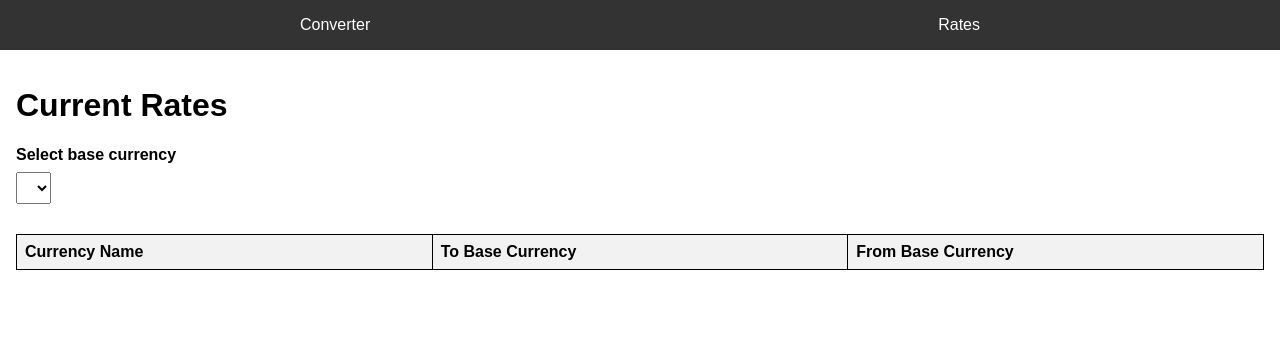
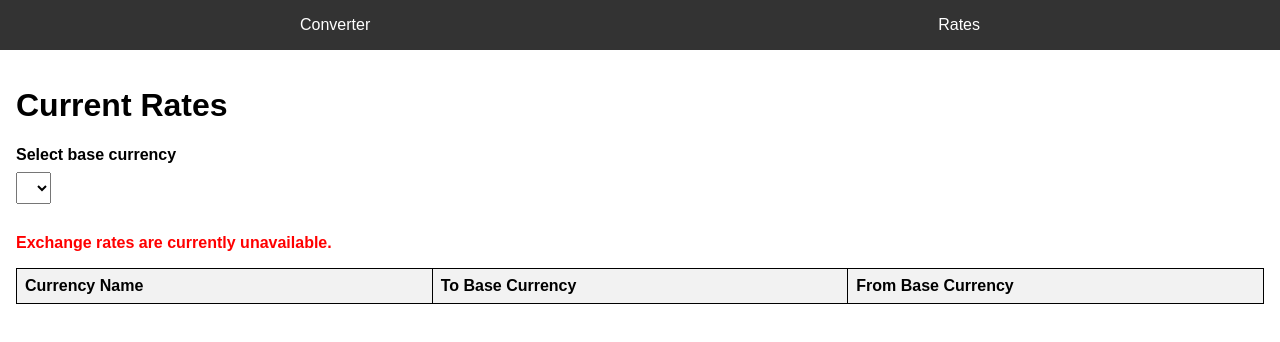
Before and after one commit to rustam-1108d/currency-converter, a website: page index.html in a window 1280 px wide. Both pictures are taken after a click on the link "Rates". Drawn offline with Linux system fonts and the light colour scheme; no server answers.

Commit message:
Fix index.html, styles/styles.css -> add error messages

```diff
--- a/index.html
+++ b/index.html
@@ -21,6 +21,7 @@
       <input type="text" id="convert-input" placeholder="Example: 15 USD in RUB">
       <button id="convert-button">Convert</button>
       <p id="convert-result"></p>
+      <p id="error-message-converter"></p>
     </div>
 
     <div id="rates" class="page">
@@ -29,6 +30,7 @@
       <select id="base-currency">
         <!-- Options by JavaScript -->
       </select>
+      <p id="error-message-rates"></p>
       <table id="rates-table">
         <thead>
           <tr>
--- a/styles/styles.css
+++ b/styles/styles.css
@@ -65,6 +65,13 @@ label[for="base-currency"] {
   font-weight: bold;
 }
 
+#error-message-converter,
+#error-message-rates {
+  color: red; /* Цвет для сообщения об ошибке */
+  font-weight: bold;
+  margin-top: 1em;
+}
+
 table {
   width: 100%;
   border-collapse: collapse;
```
